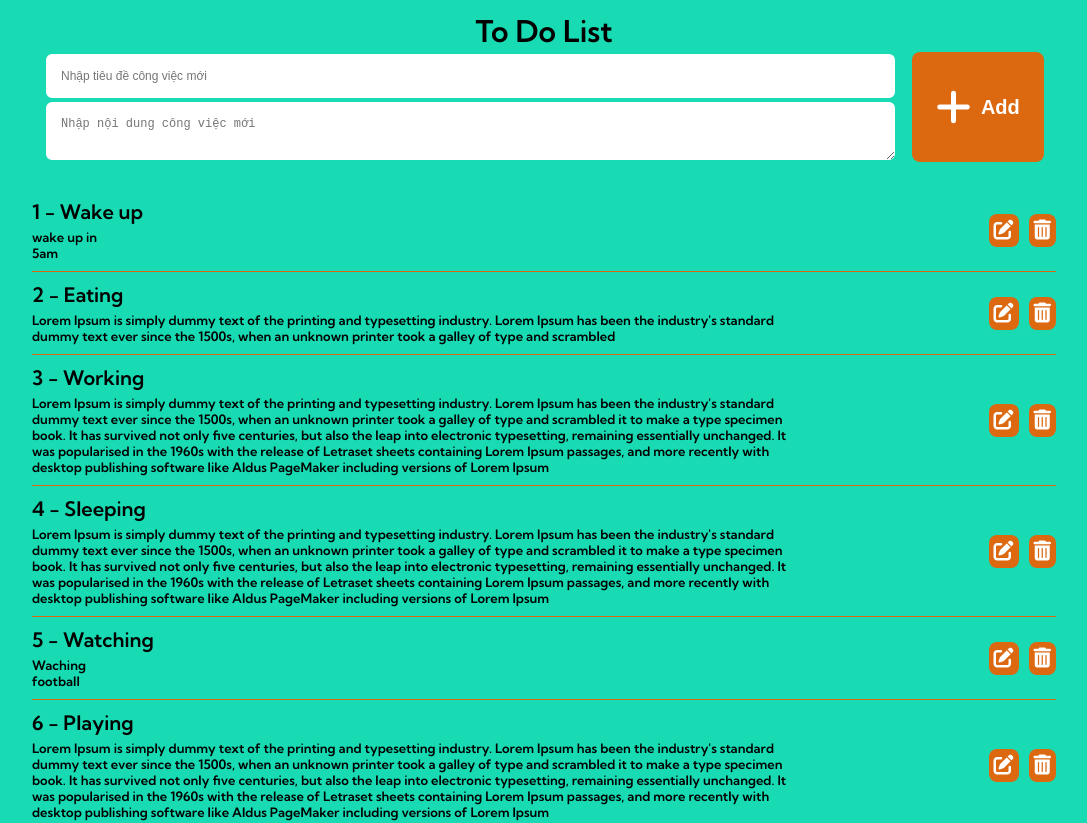
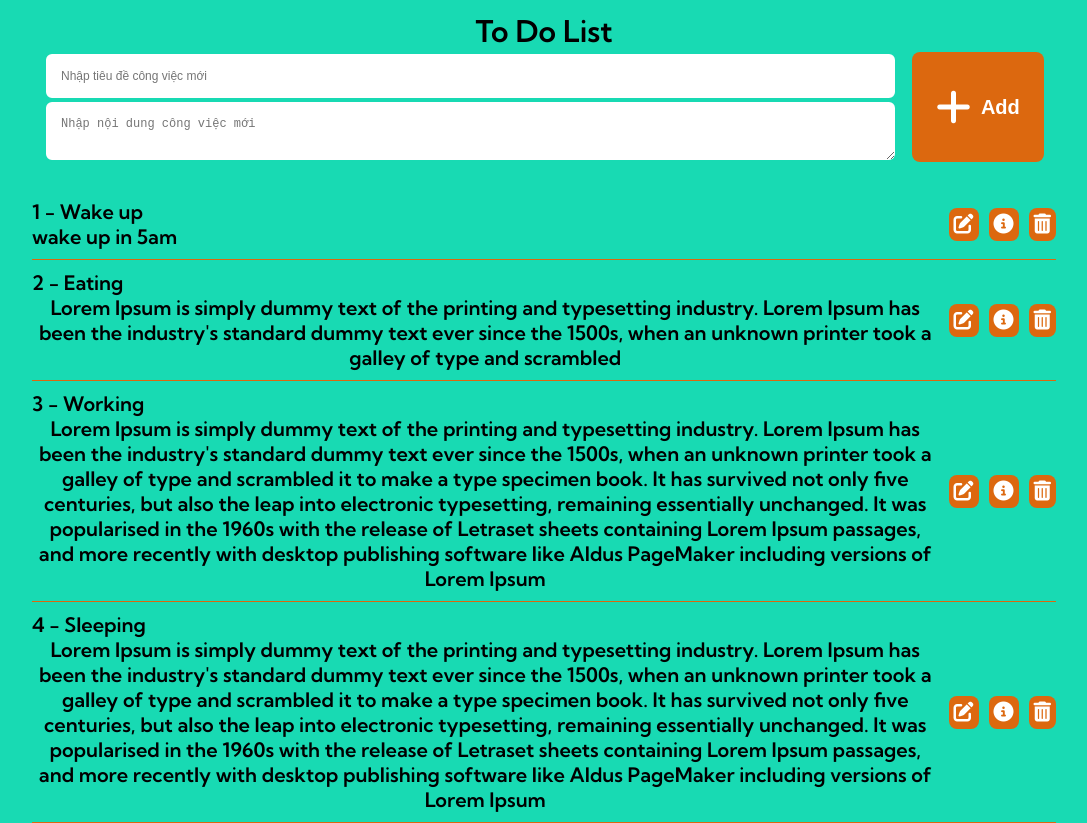
Before and after one commit to ngotruonganh/ToDoList, a React (Create React App) app: page / in a window 1280 px wide. Shown: the top 823 px of the page, without its empty margins (96-1183 px from the left). Built offline with nearby package versions, Linux system fonts and the light colour scheme.

Commit message:
Add detail

```diff
--- a/src/pages/Home/index.js
+++ b/src/pages/Home/index.js
@@ -7,39 +7,42 @@
 class Home extends React.Component {
   state = {
     listToDo: [
-      { id: "1", title: "Wake up", des: "wake up in 5am" },
+      { id: "1", title: "Wake up", description: "wake up in 5am" },
       {
         id: "2",
         title: "Eating",
-        des: "Lorem Ipsum is simply dummy text of the printing and typesetting industry. Lorem Ipsum has been the industry's standard dummy text ever since the 1500s, when an unknown printer took a galley of type and scrambled",
+        description:
+          "Lorem Ipsum is simply dummy text of the printing and typesetting industry. Lorem Ipsum has been the industry's standard dummy text ever since the 1500s, when an unknown printer took a galley of type and scrambled",
       },
       {
         id: "3",
         title: "Working",
-        des: "Lorem Ipsum is simply dummy text of the printing and typesetting industry. Lorem Ipsum has been the industry's standard dummy text ever since the 1500s, when an unknown printer took a galley of type and scrambled it to make a type specimen book. It has survived not only five centuries, but also the leap into electronic typesetting, remaining essentially unchanged. It was popularised in the 1960s with the release of Letraset sheets containing Lorem Ipsum passages, and more recently with desktop publishing software like Aldus PageMaker including versions of Lorem Ipsum",
+        description:
+          "Lorem Ipsum is simply dummy text of the printing and typesetting industry. Lorem Ipsum has been the industry's standard dummy text ever since the 1500s, when an unknown printer took a galley of type and scrambled it to make a type specimen book. It has survived not only five centuries, but also the leap into electronic typesetting, remaining essentially unchanged. It was popularised in the 1960s with the release of Letraset sheets containing Lorem Ipsum passages, and more recently with desktop publishing software like Aldus PageMaker including versions of Lorem Ipsum",
       },
       {
         id: "4",
         title: "Sleeping",
-        des: "Lorem Ipsum is simply dummy text of the printing and typesetting industry. Lorem Ipsum has been the industry's standard dummy text ever since the 1500s, when an unknown printer took a galley of type and scrambled it to make a type specimen book. It has survived not only five centuries, but also the leap into electronic typesetting, remaining essentially unchanged. It was popularised in the 1960s with the release of Letraset sheets containing Lorem Ipsum passages, and more recently with desktop publishing software like Aldus PageMaker including versions of Lorem Ipsum",
+        description:
+          "Lorem Ipsum is simply dummy text of the printing and typesetting industry. Lorem Ipsum has been the industry's standard dummy text ever since the 1500s, when an unknown printer took a galley of type and scrambled it to make a type specimen book. It has survived not only five centuries, but also the leap into electronic typesetting, remaining essentially unchanged. It was popularised in the 1960s with the release of Letraset sheets containing Lorem Ipsum passages, and more recently with desktop publishing software like Aldus PageMaker including versions of Lorem Ipsum",
       },
-      { id: "5", title: "Watching", des: "Waching football" },
+      { id: "5", title: "Watching", description: "Waching football" },
       {
         id: "6",
         title: "Playing",
-        des: "Lorem Ipsum is simply dummy text of the printing and typesetting industry. Lorem Ipsum has been the industry's standard dummy text ever since the 1500s, when an unknown printer took a galley of type and scrambled it to make a type specimen book. It has survived not only five centuries, but also the leap into electronic typesetting, remaining essentially unchanged. It was popularised in the 1960s with the release of Letraset sheets containing Lorem Ipsum passages, and more recently with desktop publishing software like Aldus PageMaker including versions of Lorem Ipsum",
+        description:
+          "Lorem Ipsum is simply dummy text of the printing and typesetting industry. Lorem Ipsum has been the industry's standard dummy text ever since the 1500s, when an unknown printer took a galley of type and scrambled it to make a type specimen book. It has survived not only five centuries, but also the leap into electronic typesetting, remaining essentially unchanged. It was popularised in the 1960s with the release of Letraset sheets containing Lorem Ipsum passages, and more recently with desktop publishing software like Aldus PageMaker including versions of Lorem Ipsum",
       },
       {
         id: "7",
         title: "Swimming",
-        des: "Lorem Ipsum is simply dummy text of the printing and typesetting industry. Lorem Ipsum has been the industry's standard dummy text ever since the 1500s, when an unknown printer took a galley of type and scrambled it to make a type specimen book. It has survived not only five centuries, but also the leap into electronic typesetting, remaining essentially unchanged. It was popularised in the 1960s with the release of Letraset sheets containing Lorem Ipsum passages, and more recently with desktop publishing software like Aldus PageMaker including versions of Lorem Ipsum",
+        description:
+          "Lorem Ipsum is simply dummy text of the printing and typesetting industry. Lorem Ipsum has been the industry's standard dummy text ever since the 1500s, when an unknown printer took a galley of type and scrambled it to make a type specimen book. It has survived not only five centuries, but also the leap into electronic typesetting, remaining essentially unchanged. It was popularised in the 1960s with the release of Letraset sheets containing Lorem Ipsum passages, and more recently with desktop publishing software like Aldus PageMaker including versions of Lorem Ipsum",
       },
-      { id: "8", title: "Do homework", des: "Coding" },
+      { id: "8", title: "Do homework", description: "Coding" },
     ],
     editToDo: {},
   };
-
-  //
 
   // Add new to do to listToDo
   addNewToDo = (todo) => {
@@ -47,6 +50,13 @@
       listToDo: [...this.state.listToDo, todo],
     });
     toast.success("Thêm thành công");
+  };
+
+  onDetail = (todo) => {
+    let currenTodo = this.state.listToDo;
+    currenTodo = currenTodo.filter((item) => item.id === todo.id);
+    let test = JSON.stringify(currenTodo);
+    alert(test);
   };
 
   // Delete todo from toDoList
@@ -117,7 +127,7 @@
                           <p className="title">
                             {index + 1} - {item.title}
                           </p>
-                          <p className="des">{item.des}</p>
+                          <p className="description">{item.description}</p>
                         </div>
                       </>
                     ) : (
@@ -152,6 +162,12 @@
                       </button>
                       <button
                         className="edit"
+                        onClick={() => this.onDetail(item)}
+                      >
+                        <i className="fa-solid fa-circle-info"></i>
+                      </button>
+                      <button
+                        className="edit"
                         onClick={() => this.onDelete(item)}
                       >
                         <i className="fa-solid fa-trash-can"></i>
@@ -162,7 +178,7 @@
               })}
           </div>
         </div>
-        <AddToDoLocal />
+        {/* <AddToDoLocal /> */}
       </>
     );
   }
```
